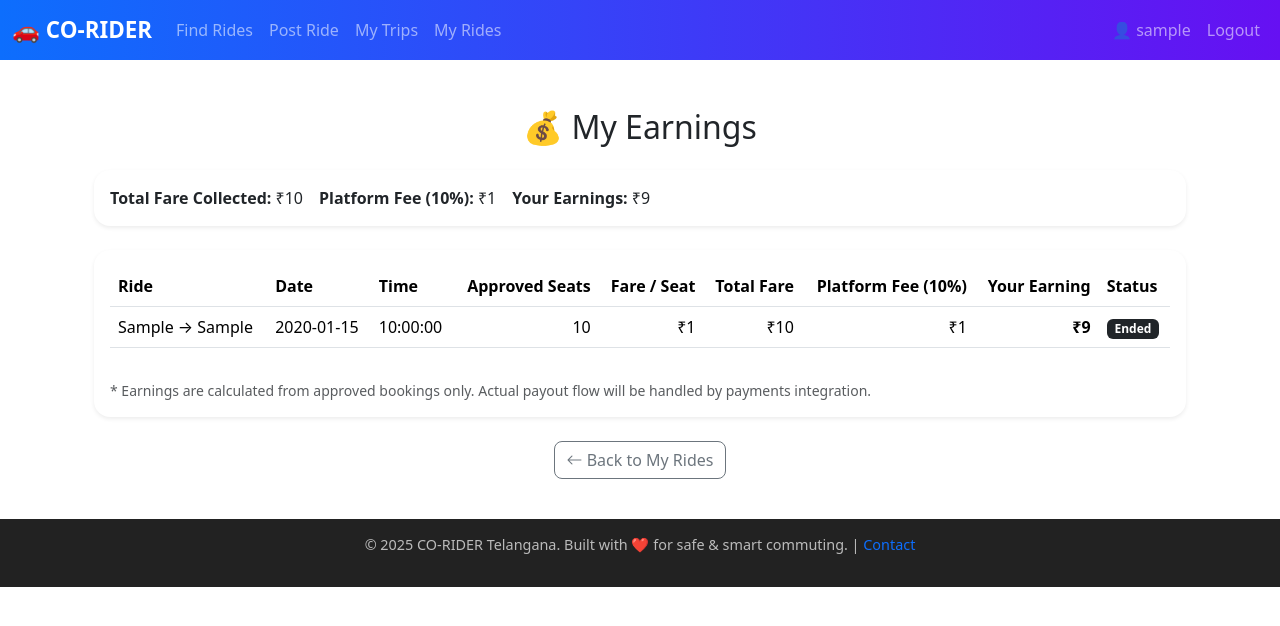
After one commit to vinaykumarreddynaini9/pythonproject, a Flask app: page /my_earnings in a window 1280 px wide. The commit adds this page. Shown: the top 626 px of the page. Run offline with Flask 3, Linux system fonts and the light colour scheme; a user stored in the database is signed in; tables that the repository leaves empty hold one stand-in row (values such as "Sample post").

Commit message:
Added multiple seat booking, booking rejection seat restore, and UI updates

```diff
--- a/app.py
+++ b/app.py
@@ -558,7 +558,7 @@ def book_ride(ride_id):
 
     return redirect(url_for('my_trips'))
 
-#Approval or Reject route
+# Approve Booking Route
 @app.route('/approve_booking/<int:booking_id>', methods=['POST'])
 @login_required
 def approve_booking(booking_id):
@@ -573,19 +573,39 @@ def approve_booking(booking_id):
         flash("This booking is already processed.", "info")
         return redirect(url_for('ride_passengers', ride_id=ride.id))
 
-    # Check if enough seats are available
-    if booking.seats_booked > ride.seats_available:
+    available_seats = ride.seats_available
+    if booking.seats_booked > available_seats:
         booking.status = "rejected"
         flash("Not enough seats left. Booking rejected automatically.", "danger")
+
+        # Send rejection email
+        send_email(
+            booking.user.email,
+            "Booking Rejected",
+            f"Dear {booking.user.username},\n\n"
+            f"Your booking for the ride {ride.from_city} → {ride.to_city} on {ride.date} "
+            f"at {ride.time} was rejected due to insufficient seats.\n\nRegards,\nCO-RIDER"
+        )
     else:
         booking.status = "approved"
-        ride.seats_available -= booking.seats_booked
+        ride.seats_available = available_seats - booking.seats_booked
         flash(f"Booking approved for {booking.user.username}.", "success")
+
+        # Send approval email
+        send_email(
+            booking.user.email,
+            "Booking Approved",
+            f"Dear {booking.user.username},\n\n"
+            f"Your booking for {booking.seats_booked} seat(s) on the ride "
+            f"{ride.from_city} → {ride.to_city} on {ride.date} at {ride.time} "
+            f"has been approved.\n\nHappy riding!\nCO-RIDER"
+        )
 
     db.session.commit()
     return redirect(url_for('ride_passengers', ride_id=ride.id))
 
 
+# Reject Booking Route
 @app.route('/reject_booking/<int:booking_id>', methods=['POST'])
 @login_required
 def reject_booking(booking_id):
@@ -598,31 +618,126 @@ def reject_booking(booking_id):
 
     if booking.status == "pending":
         booking.status = "rejected"
-        db.session.commit()
         flash(f"Booking rejected for {booking.user.username}.", "warning")
+
+        # Send rejection email
+        send_email(
+            booking.user.email,
+            "Booking Rejected",
+            f"Dear {booking.user.username},\n\n"
+            f"Your booking for the ride {ride.from_city} → {ride.to_city} on {ride.date} "
+            f"at {ride.time} was rejected by the driver.\n\nRegards,\nCO-RIDER"
+        )
+
     elif booking.status == "approved":
-        # If previously approved, restore seats
+        # Restore seats
         ride.seats_available += booking.seats_booked
         booking.status = "rejected"
-        db.session.commit()
         flash(f"Booking rejected and {booking.seats_booked} seat(s) restored for {booking.user.username}.", "warning")
+
+        # Send rejection email
+        send_email(
+            booking.user.email,
+            "Booking Rejected",
+            f"Dear {booking.user.username},\n\n"
+            f"Your approved booking for {booking.seats_booked} seat(s) on the ride "
+            f"{ride.from_city} → {ride.to_city} on {ride.date} at {ride.time} "
+            f"was rejected by the driver. The seats have been restored to availability.\n\nRegards,\nCO-RIDER"
+        )
     else:
         flash("Booking already processed.", "info")
 
+    db.session.commit()
     return redirect(url_for('ride_passengers', ride_id=ride.id))
 
-# ---- My Trips (Passenger) split into upcoming/past + cancel) ----
+# ---- Config: platform fee (in %) ----
+PLATFORM_FEE_PERCENT = 10  # change anytime
+
+# ---- My Earnings (Driver) ----
+@app.route('/my_earnings')
+@login_required
+def my_earnings():
+    # All rides posted by this user
+    rides = (
+        Ride.query
+        .filter_by(driver_id=current_user.id)
+        .order_by(Ride.date.asc(), Ride.time.asc())
+        .all()
+    )
+
+    rows = []
+    total_fare_sum = 0
+    platform_fee_sum = 0
+    driver_earnings_sum = 0
+
+    for r in rides:
+        # Only approved bookings count toward earnings
+        approved_bookings = [b for b in r.bookings if b.status == "approved"]
+        seats_approved = sum(b.seats_booked for b in approved_bookings)
+
+        if seats_approved == 0:
+            continue  # skip rides with no approved seats
+
+        fare_per_seat = r.fare_per_seat or 0
+        total_fare = seats_approved * fare_per_seat
+        platform_fee = (total_fare * PLATFORM_FEE_PERCENT) // 100
+        driver_earning = total_fare - platform_fee
+
+        total_fare_sum += total_fare
+        platform_fee_sum += platform_fee
+        driver_earnings_sum += driver_earning
+
+        rows.append({
+            "ride": r,
+            "date": r.date,
+            "time": r.time,
+            "route": f"{r.from_city} → {r.to_city}",
+            "seats": seats_approved,
+            "fare_per_seat": fare_per_seat,
+            "total_fare": total_fare,
+            "platform_fee": platform_fee,
+            "driver_earning": driver_earning,
+            "status": r.status  # Scheduled / Started / Ended
+        })
+
+    return render_template(
+        'my_earnings.html',
+        rows=rows,
+        platform_fee_percent=PLATFORM_FEE_PERCENT,
+        total_fare_sum=total_fare_sum,
+        platform_fee_sum=platform_fee_sum,
+        driver_earnings_sum=driver_earnings_sum
+    )
+
+#My trips
 @app.route('/my_trips')
 @login_required
 def my_trips():
-    my_bookings = Booking.query.filter_by(user_id=current_user.id).join(Ride, Booking.ride_id == Ride.id).order_by(Ride.date, Ride.time).all()
+    my_bookings = (
+        Booking.query.filter_by(user_id=current_user.id)
+        .join(Ride, Booking.ride_id == Ride.id)
+        .order_by(Ride.date, Ride.time)
+        .all()
+    )
 
-    upcoming_bookings = [b for b in my_bookings if is_upcoming(b.ride)]
-    past_bookings = [b for b in my_bookings if not is_upcoming(b.ride)]
+    upcoming_bookings = [
+        b for b in my_bookings
+        if b.ride.status in ["Scheduled", "Started"] and is_upcoming(b.ride)
+    ]
+    past_bookings = [
+        b for b in my_bookings
+        if b.ride.status == "Ended" or not is_upcoming(b.ride)
+    ]
 
-    return render_template('my_trips.html', upcoming_bookings=upcoming_bookings, past_bookings=past_bookings)
+    return render_template(
+        'my_trips.html',
+        upcoming_bookings=upcoming_bookings,
+        past_bookings=past_bookings
+    )
 
 # ---- My Rides (Driver) split into upcoming/past + cancel) ----
+from sqlalchemy.sql import func
+
 @app.route('/my_rides')
 @login_required
 def my_rides():
@@ -632,7 +747,14 @@ def my_rides():
     upcoming_rides = [r for r in rides if is_upcoming(r)]
     past_rides = [r for r in rides if not is_upcoming(r)]
 
-    return render_template('my_rides.html',upcoming_rides=upcoming_rides,past_rides=past_rides)
+    # Attach average rating
+    for ride in past_rides:
+        avg_rating = db.session.query(func.avg(Booking.rating))\
+            .filter(Booking.ride_id == ride.id, Booking.rating.isnot(None))\
+            .scalar()
+        ride.average_rating = round(avg_rating, 1) if avg_rating else None
+
+    return render_template("my_rides.html", upcoming_rides=upcoming_rides, past_rides=past_rides)
 
 #cancel booking
 from datetime import datetime, timedelta
--- /dev/null
+++ b/templates/my_earnings.html
@@ -0,0 +1,82 @@
+{% extends "base.html" %}
+
+{% block title %}My Earnings - CO-RIDER{% endblock %}
+
+{% block content %}
+<div class="container mt-5">
+  <h2 class="text-center mb-4">💰 My Earnings</h2>
+
+  {% if rows and rows|length > 0 %}
+    <!-- Summary -->
+    <div class="card shadow-sm border-0 mb-4 rounded-4">
+      <div class="card-body">
+        <div class="d-flex flex-wrap gap-3">
+          <div><strong>Total Fare Collected:</strong> ₹{{ total_fare_sum }}</div>
+          <div><strong>Platform Fee ({{ platform_fee_percent }}%):</strong> ₹{{ platform_fee_sum }}</div>
+          <div><strong>Your Earnings:</strong> ₹{{ driver_earnings_sum }}</div>
+        </div>
+      </div>
+    </div>
+
+    <!-- Table -->
+    <div class="card shadow-sm border-0 rounded-4">
+      <div class="card-body">
+        <div class="table-responsive">
+          <table class="table align-middle">
+            <thead>
+              <tr>
+                <th>Ride</th>
+                <th>Date</th>
+                <th>Time</th>
+                <th class="text-end">Approved Seats</th>
+                <th class="text-end">Fare / Seat</th>
+                <th class="text-end">Total Fare</th>
+                <th class="text-end">Platform Fee ({{ platform_fee_percent }}%)</th>
+                <th class="text-end">Your Earning</th>
+                <th>Status</th>
+              </tr>
+            </thead>
+            <tbody>
+              {% for r in rows %}
+              <tr>
+                <td>{{ r.route }}</td>
+                <td>{{ r.date }}</td>
+                <td>{{ r.time }}</td>
+                <td class="text-end">{{ r.seats }}</td>
+                <td class="text-end">₹{{ r.fare_per_seat }}</td>
+                <td class="text-end">₹{{ r.total_fare }}</td>
+                <td class="text-end">₹{{ r.platform_fee }}</td>
+                <td class="text-end fw-bold">₹{{ r.driver_earning }}</td>
+                <td>
+                  {% if r.status == "Scheduled" %}
+                    <span class="badge bg-secondary">Scheduled</span>
+                  {% elif r.status == "Started" %}
+                    <span class="badge bg-success">Started</span>
+                  {% else %}
+                    <span class="badge bg-dark">Ended</span>
+                  {% endif %}
+                </td>
+              </tr>
+              {% endfor %}
+            </tbody>
+          </table>
+        </div>
+
+        <div class="mt-3 text-muted small">
+          * Earnings are calculated from approved bookings only. Actual payout flow will be handled by payments integration.
+        </div>
+      </div>
+    </div>
+  {% else %}
+    <div class="alert alert-info text-center rounded-3 shadow-sm">
+      You have no earnings yet. Approved bookings on your rides will appear here.
+    </div>
+  {% endif %}
+
+  <div class="text-center mt-4">
+    <a href="{{ url_for('my_rides') }}" class="btn btn-outline-secondary rounded-3">
+      <i class="bi bi-arrow-left"></i> Back to My Rides
+    </a>
+  </div>
+</div>
+{% endblock %}
```
Also changed, not shown: templates/my_rides.html (+7 -0 lines), templates/my_trips.html (+17 -0 lines), templates/ride_details.html (+29 -0 lines).
